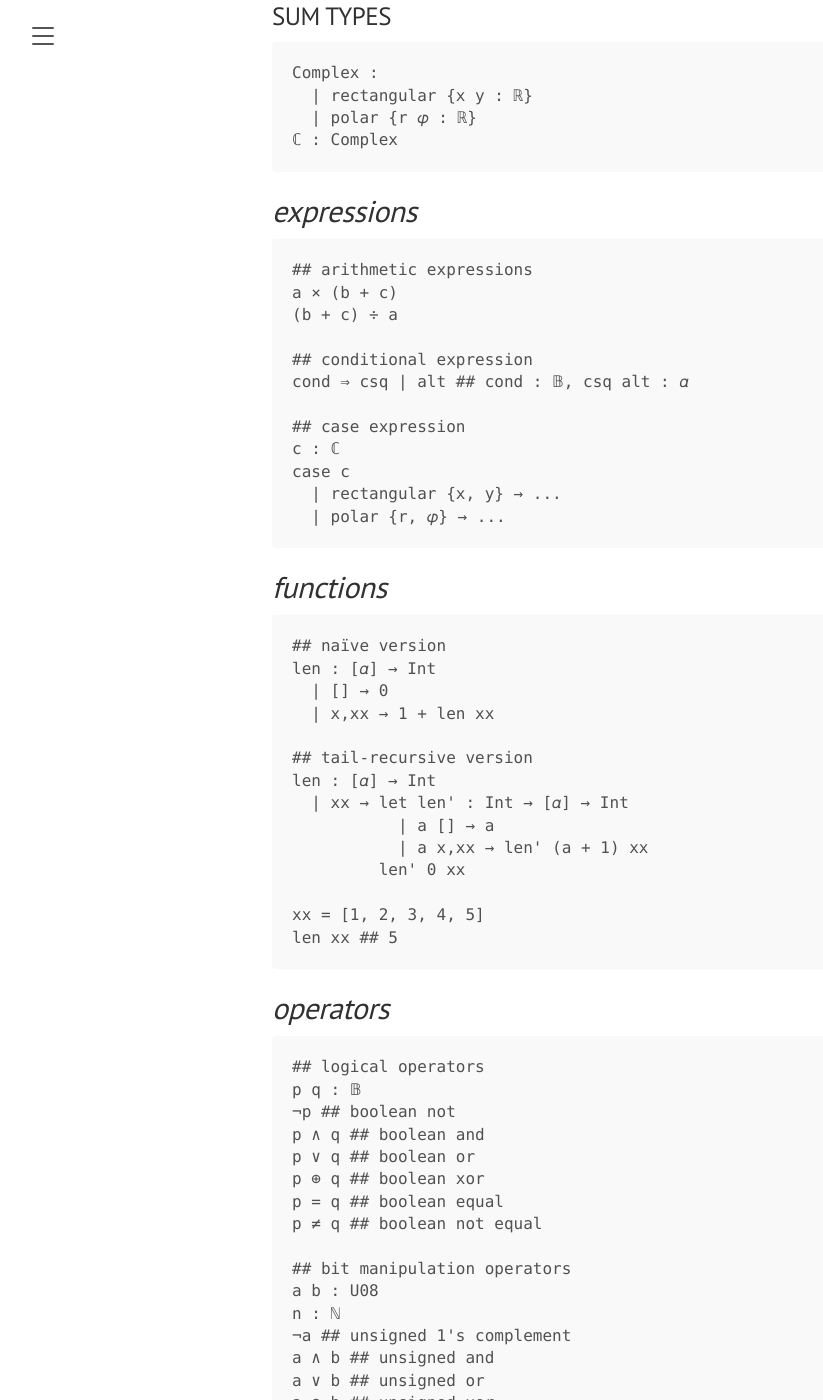
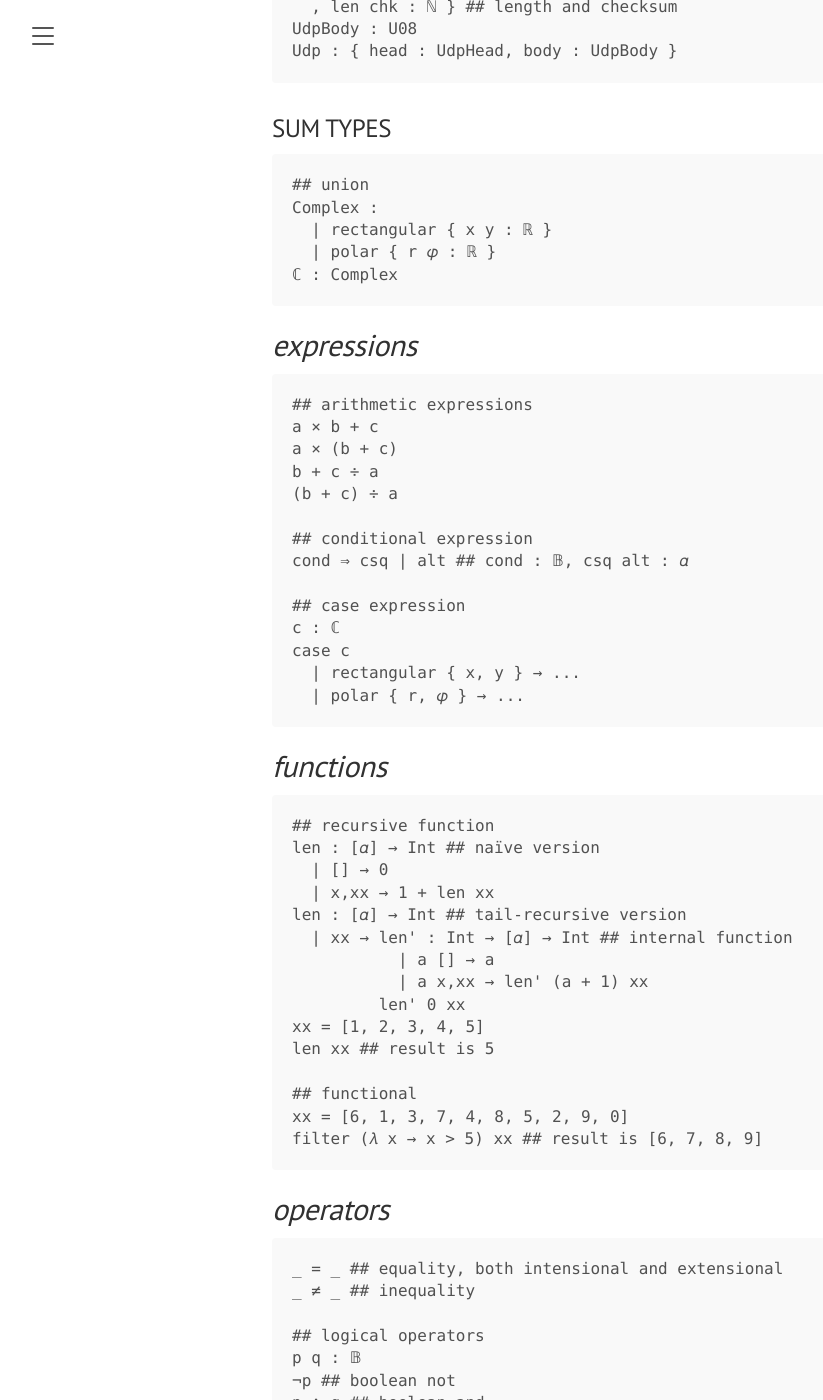
Before and after one commit to amenzwa/amenzwa.github.io, a Jekyll site: the page built from stem/PL/NuC.md, in a window 1280 px wide and 1400 px high, scrolled down 1573 px. Shown: the whole window, without its empty margins (8-831 px from the left). Built offline with Jekyll 4.4.1, drawn with Linux system fonts in a browser that asks for light colours; our own code applies the rules of GitHub Pages for plain Markdown files; some of the changed text lies outside the part shown.

````diff
--- a/stem/PL/NuC.md
+++ b/stem/PL/NuC.md
@@ -52,18 +52,24 @@ String ## Unicode string
 ### PRODUCT TYPES
 
 ```
-## UDP packet
-UdpHead : udpHead { src dst : Port, ## source and destination ports
-                    len chk : ℕ } ## length and checksum
-Udp : { head : UdpHead, body : U08 }
+## tuple
+Point3d : (ℝ, ℝ, ℝ)
+
+## record
+UdpHead : udpHead
+  { src dst : Port ## source and destination ports
+  , len chk : ℕ } ## length and checksum
+UdpBody : U08
+Udp : { head : UdpHead, body : UdpBody }
 ```
 
 ### SUM TYPES
 
 ```
+## union
 Complex :
-  | rectangular {x y : ℝ}
-  | polar {r 𝜑 : ℝ}
+  | rectangular { x y : ℝ }
+  | polar { r 𝜑 : ℝ }
 ℂ : Complex
 ```
 
@@ -71,7 +77,9 @@ Complex :
 
 ```
 ## arithmetic expressions
+a × b + c
 a × (b + c)
+b + c ÷ a
 (b + c) ÷ a
 
 ## conditional expression
@@ -80,32 +88,36 @@ cond ⇒ csq | alt ## cond : 𝔹, csq alt : 𝛼
 ## case expression
 c : ℂ
 case c
-  | rectangular {x, y} → ...
-  | polar {r, 𝜑} → ...
+  | rectangular { x, y } → ...
+  | polar { r, 𝜑 } → ...
 ```
 
 ## *functions*
 
 ```
-## naïve version
-len : [𝛼] → Int
+## recursive function
+len : [𝛼] → Int ## naïve version
   | [] → 0
   | x,xx → 1 + len xx
-
-## tail-recursive version
-len : [𝛼] → Int
-  | xx → let len' : Int → [𝛼] → Int
+len : [𝛼] → Int ## tail-recursive version
+  | xx → len' : Int → [𝛼] → Int ## internal function
            | a [] → a
            | a x,xx → len' (a + 1) xx
          len' 0 xx
+xx = [1, 2, 3, 4, 5]
+len xx ## result is 5
 
-xx = [1, 2, 3, 4, 5]
-len xx ## 5
+## functional
+xx = [6, 1, 3, 7, 4, 8, 5, 2, 9, 0]
+filter (𝜆 x → x > 5) xx ## result is [6, 7, 8, 9]
 ```
 
 ## *operators*
 
 ```
+_ = _ ## equality, both intensional and extensional
+_ ≠ _ ## inequality
+
 ## logical operators
 p q : 𝔹
 ¬p ## boolean not
@@ -116,23 +128,22 @@ p = q ## boolean equal
 p ≠ q ## boolean not equal
 
 ## bit manipulation operators
-a b : U08
-n : ℕ
+a b : U08, n : ℕ
 ¬a ## unsigned 1's complement
 a ∧ b ## unsigned and
 a ∨ b ## unsigned or
 a ⊕ b ## unsigned xor
-b ↤ n ## unsignedleft shift
-b ⟲ n ## unsignedleft rotate
-b ↦ n ## unsignedright shift
-b ⟳ n ## unsignedright rotate
+b ↤ n ## unsigned left shift
+b ⟲ n ## unsigned left rotate
+b ↦ n ## unsigned right shift
+b ⟳ n ## unsigned right rotate
 a = b ## unsigned equal
 a ≠ b ## unsigned not equal
 
 ## complex modulus operator
 |_| : ℂ → ℝ
-  | rectangular {x, y} → √ (x^2 + y^2)
-  | polar {r, _} → |r|
-c = rectangular {x=4.0, y=3.0} ## 4.0 + i3.0
+  | rectangular { x, y } → √ (x^2 + y^2)
+  | polar { r, _ } → |r|
+c = rectangular { x=4.0, y=3.0 } ## 4.0 + i3.0
 |c| ## 5.0
 ```
````
Also changed, not shown: other parts of stem/PL/NuC.md (+8 -8 lines), stem/PL/FortranModernisation.md (+24 -1 lines).
